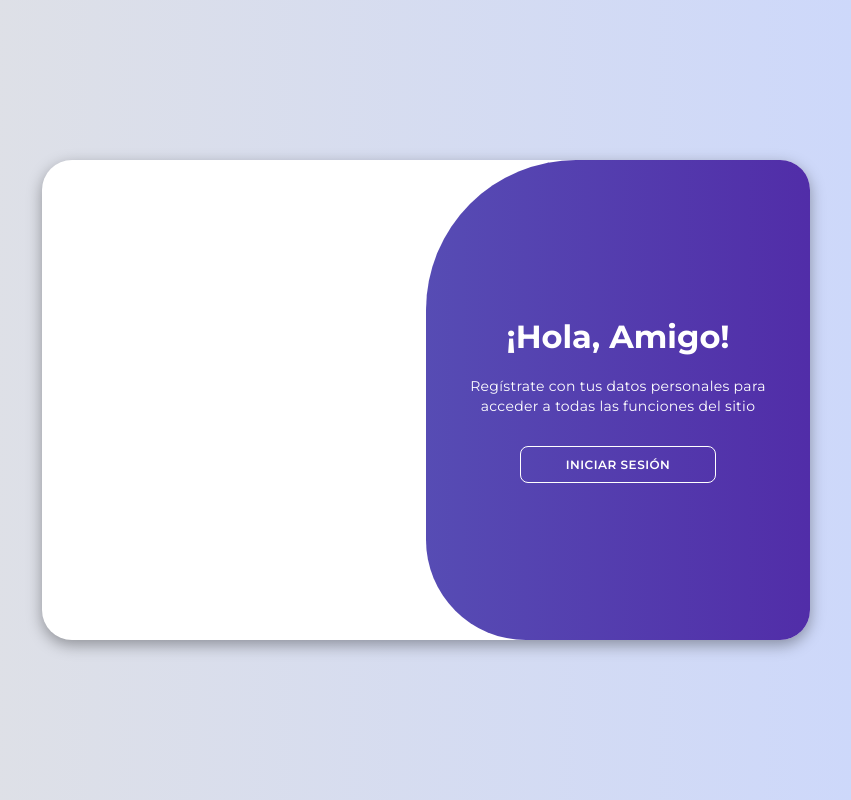
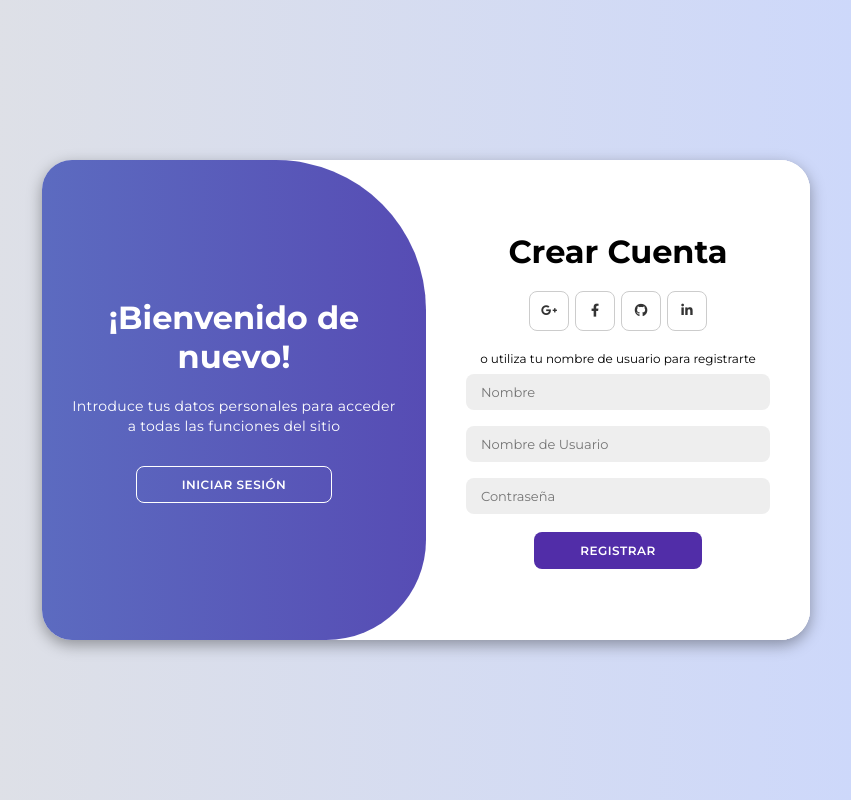
Before and after one commit to nestor711/IPD_Proyecto_Final, a React (Create React App) app in the folder project-management/frontend/: page /login in a window 1280 px wide. Both pictures are taken after a click on the button "CREAR CUENTA". Shown: the whole page, without its empty margins (214-1065 px from the left). Built offline with nearby package versions, Linux system fonts and the light colour scheme.

Commit message:
Update LoginRegister.js

```diff
--- a/project-management/frontend/src/components/LoginRegister.js
+++ b/project-management/frontend/src/components/LoginRegister.js
@@ -128,17 +128,8 @@ const LoginRegister = ({ onLogin }) => {
   };
 
   return (
-    <div className="container" id="container">
-      <div className={`form-container ${isLogin ? 'sign-in' : 'sign-up'}`}>
-        {isLogin ? (
-          <LoginForm
-            username={username}
-            password={password}
-            setUsername={setUsername}
-            setPassword={setPassword}
-            handleSubmit={handleSubmit}
-          />
-        ) : (
+    <div className={`container ${!isLogin ? 'active' : ''}`} id="container">
+      <div className="form-container sign-up">
         <RegisterForm
           name={name}
           username={username}
@@ -148,22 +139,30 @@ const LoginRegister = ({ onLogin }) => {
           setPassword={setPassword}
           handleSubmit={handleSubmit}
         />
-        )}
+      </div>
+      <div className="form-container sign-in">
+        <LoginForm
+          username={username}
+          password={password}
+          setUsername={setUsername}
+          setPassword={setPassword}
+          handleSubmit={handleSubmit}
+        />
       </div>
       <div className="toggle-container">
         <div className="toggle">
           <div className="toggle-panel toggle-left">
             <h1>¡Bienvenido de nuevo!</h1>
             <p>Introduce tus datos personales para acceder a todas las funciones del sitio</p>
-            <button className="hidden" onClick={() => setIsLogin(!isLogin)}>
-              {isLogin ? 'Crear Cuenta' : 'Iniciar Sesión'}
+            <button className="hidden" onClick={() => setIsLogin(true)}>
+              Iniciar Sesión
             </button>
           </div>
           <div className="toggle-panel toggle-right">
             <h1>¡Hola, Amigo!</h1>
             <p>Regístrate con tus datos personales para acceder a todas las funciones del sitio</p>
-            <button className="hidden" onClick={() => setIsLogin(!isLogin)}>
-              {isLogin ? 'Crear Cuenta' : 'Iniciar Sesión'}
+            <button className="hidden" onClick={() => setIsLogin(false)}>
+              Crear Cuenta
             </button>
           </div>
         </div>
```
Lines whose indentation alone changed are shown as unchanged.
